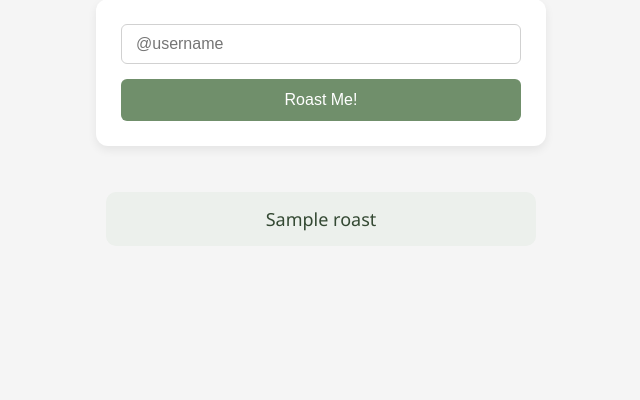
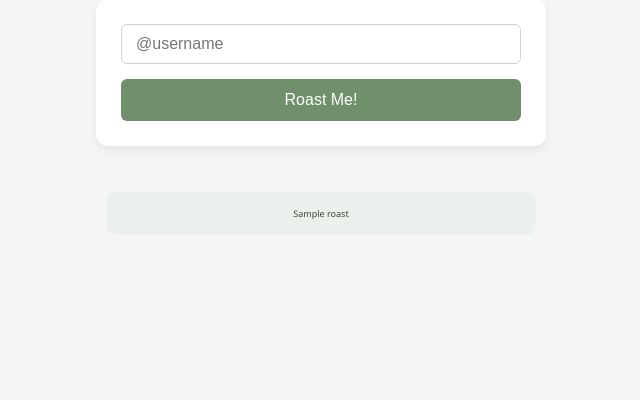
Before and after one commit to marjorieisabel/roast-cornerpeeps, a Flask app: template templates/index.html in a window 1280 px wide. Shown: the part 116-516 px from the top of the page, without its empty margins (319-959 px from the left). Run offline with Flask 3, Linux system fonts and the light colour scheme; the template is opened without the code that fills it: most values are stand-ins (such as "Sample title", 1, 10 or a date in 2020).

Commit message:
Update index.html

```diff
--- a/templates/index.html
+++ b/templates/index.html
@@ -70,7 +70,7 @@
             max-width: 400px;
             width: 100%;
             text-align: center;
-            font-size: 18px; /* ukuran font lebih kecil */
+            font-size: 9px; /* ukuran font lebih kecil */
         }
     </style>
 </head>
```
